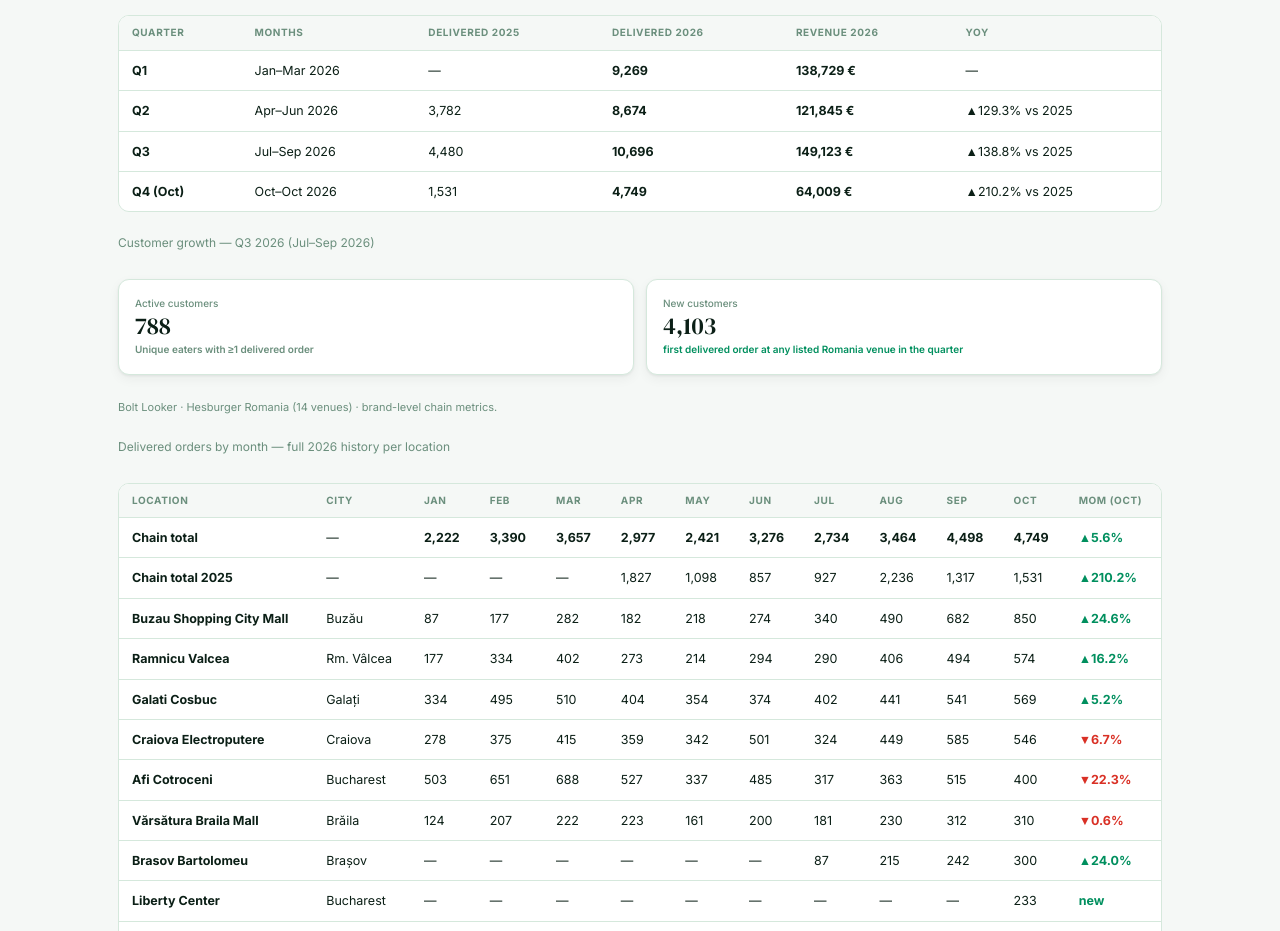
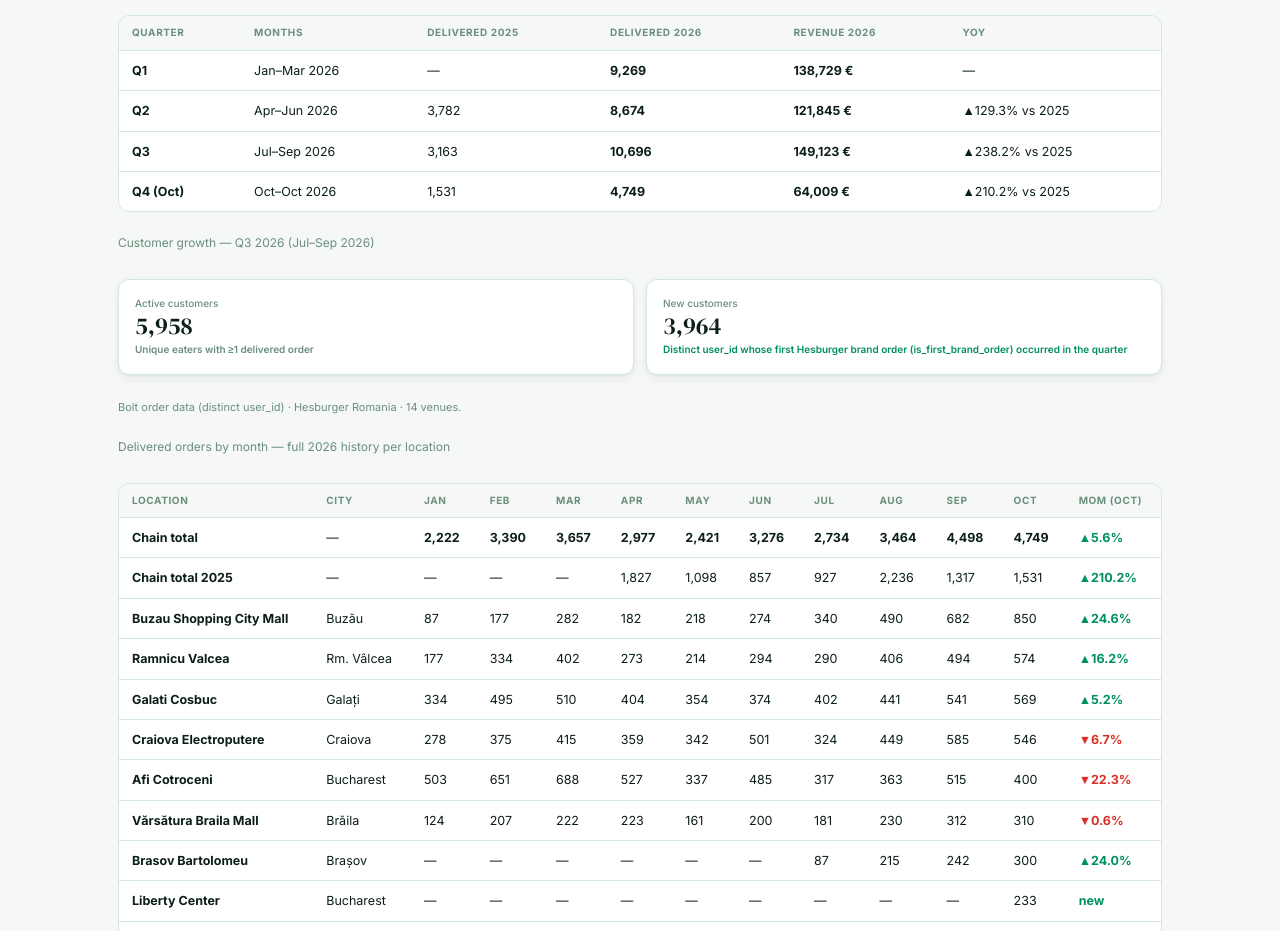
Before and after one commit to elenapopa-bot/Hesburger-RO, a plain HTML site: page index.html in a window 1280 px wide. Shown: the part 2060-2991 px from the top of the page. Drawn offline with Linux system fonts and the light colour scheme.

Commit message:
Update Hesburger RO report 2026-11-16

```diff
--- a/index.html
+++ b/index.html
@@ -287,7 +287,7 @@ tbody tr:hover{background:var(--bg)}
       <div class="hero-kpi"><div class="hero-kpi-l">Promo share</div><div class="hero-kpi-v">81.1%</div><div class="hero-kpi-d up">▲6.2pp vs Aug</div></div>
       <div class="hero-kpi"><div class="hero-kpi-l">Chain rating</div><div class="hero-kpi-v">4.34 ★</div><div class="hero-kpi-d neu">= Aug</div></div>
       <div class="hero-kpi"><div class="hero-kpi-l">YTD Jan–Sep</div><div class="hero-kpi-v">28,639</div><div class="hero-kpi-d neu">409,697 €</div></div>
-      <div class="hero-kpi"><div class="hero-kpi-l">YoY delivered</div><div class="hero-kpi-v">▲241.5% vs 2025</div><div class="hero-kpi-d up">vs 2025 · ▲185.1% revenue</div></div>
+
     </div>
     <div class="hero-kpis" id="h-m10">
       <div class="hero-kpi"><div class="hero-kpi-l">Delivered</div><div class="hero-kpi-v">4,749</div><div class="hero-kpi-d up">▲5.6% vs Sep</div></div>
@@ -323,7 +323,7 @@ tbody tr:hover{background:var(--bg)}
       <div class="hero-kpi"><div class="hero-kpi-l">Promo share</div><div class="hero-kpi-v">76.3%</div><div class="hero-kpi-d up">▲3.6pp vs Q2</div></div>
       <div class="hero-kpi"><div class="hero-kpi-l">Chain rating</div><div class="hero-kpi-v">4.33 ★</div><div class="hero-kpi-d up">▲0.08 vs Q2</div></div>
       <div class="hero-kpi"><div class="hero-kpi-l">YTD Jul–Sep</div><div class="hero-kpi-v">10,696</div><div class="hero-kpi-d neu">149,123 €</div></div>
-      <div class="hero-kpi"><div class="hero-kpi-l">YoY delivered</div><div class="hero-kpi-v">▲138.8% vs 2025</div><div class="hero-kpi-d up">vs 2025 · ▲101.7% revenue</div></div>
+      <div class="hero-kpi"><div class="hero-kpi-l">YoY delivered</div><div class="hero-kpi-v">▲238.2% vs 2025</div><div class="hero-kpi-d up">vs 2025 · ▲185.3% revenue</div></div>
     </div>
     <div class="hero-kpis" id="h-q4" style="display:none">
       <div class="hero-kpi"><div class="hero-kpi-l">Delivered</div><div class="hero-kpi-v">4,749</div><div class="hero-kpi-d dn">▼55.6% vs Q3</div></div>
@@ -400,16 +400,16 @@ tbody tr:hover{background:var(--bg)}
         <th>Delivered 2025</th><th>Delivered 2026</th><th>Revenue 2026</th><th>YoY</th>
       </tr></thead>
       <tbody>
-        <tr><td class="bold">Q1</td><td>Jan–Mar 2026</td><td>—</td><td class="bold">9,269</td><td class="bold">138,729 €</td><td>—</td></tr><tr><td class="bold">Q2</td><td>Apr–Jun 2026</td><td>3,782</td><td class="bold">8,674</td><td class="bold">121,845 €</td><td>▲129.3% vs 2025</td></tr><tr><td class="bold">Q3</td><td>Jul–Sep 2026</td><td>4,480</td><td class="bold">10,696</td><td class="bold">149,123 €</td><td>▲138.8% vs 2025</td></tr><tr><td class="bold">Q4 (Oct)</td><td>Oct–Oct 2026</td><td>1,531</td><td class="bold">4,749</td><td class="bold">64,009 €</td><td>▲210.2% vs 2025</td></tr>
+        <tr><td class="bold">Q1</td><td>Jan–Mar 2026</td><td>—</td><td class="bold">9,269</td><td class="bold">138,729 €</td><td>—</td></tr><tr><td class="bold">Q2</td><td>Apr–Jun 2026</td><td>3,782</td><td class="bold">8,674</td><td class="bold">121,845 €</td><td>▲129.3% vs 2025</td></tr><tr><td class="bold">Q3</td><td>Jul–Sep 2026</td><td>3,163</td><td class="bold">10,696</td><td class="bold">149,123 €</td><td>▲238.2% vs 2025</td></tr><tr><td class="bold">Q4 (Oct)</td><td>Oct–Oct 2026</td><td>1,531</td><td class="bold">4,749</td><td class="bold">64,009 €</td><td>▲210.2% vs 2025</td></tr>
       </tbody>
     </table>
   </div>
   <p class="sec-sub" style="margin-top:22px">Customer growth — Q3 2026 (Jul–Sep 2026)</p>
   <div class="kpi-row" id="customer-growth">
-    <div class="kcard"><div class="kcard-l">Active customers</div><div class="kcard-v">788</div><div class="kcard-d kneu">Unique eaters with ≥1 delivered order</div></div>
-    <div class="kcard"><div class="kcard-l">New customers</div><div class="kcard-v">4,103</div><div class="kcard-d kup">first delivered order at any listed Romania venue in the quarter</div></div>
+    <div class="kcard"><div class="kcard-l">Active customers</div><div class="kcard-v">5,958</div><div class="kcard-d kneu">Unique eaters with ≥1 delivered order</div></div>
+    <div class="kcard"><div class="kcard-l">New customers</div><div class="kcard-v">3,964</div><div class="kcard-d kup">Distinct user_id whose first Hesburger brand order (is_first_brand_order) occurred in the quarter</div></div>
   </div>
-  <p style="font-size:11px;color:var(--ink-l);margin-top:6px">Bolt Looker · Hesburger Romania (14 venues) · brand-level chain metrics.</p>
+  <p style="font-size:11px;color:var(--ink-l);margin-top:6px">Bolt order data (distinct user_id) · Hesburger Romania · 14 venues.</p>
 
   <p class="sec-sub" style="margin-top:22px">Delivered orders by month — full 2026 history per location</p>
   <div class="tbl-wrap">
```
